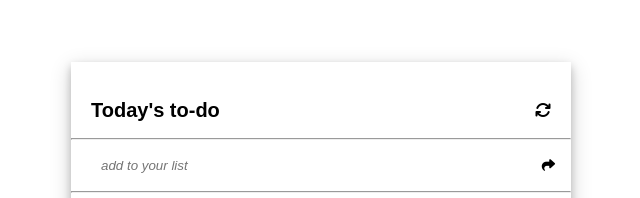
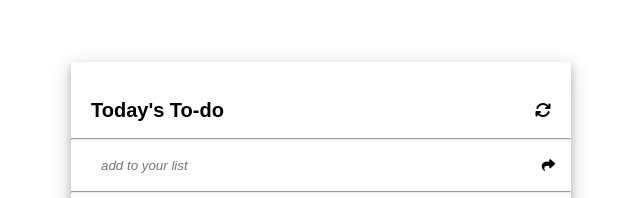
Before and after one commit to Roland-Ntwali/To-Do-list, a website built with webpack: page src/index.html in a window 1280 px wide. Shown: the part 136-334 px from the top of the page, 319-959 px from the left. Built offline with nearby package versions, Linux system fonts and the light colour scheme.

Commit message:
test linters

```diff
--- a/src/index.html
+++ b/src/index.html
@@ -14,7 +14,7 @@
     <main>
       <section class="container">
         <header>
-          <h2 class="todoHeader">Today's to-do</h2>
+          <h2 class="todoHeader">Today's To-do</h2>
           <i class="fa-solid fa-arrows-rotate arrow"></i>
         </header>
 
```
